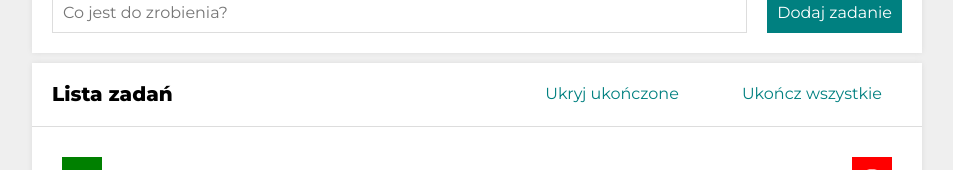
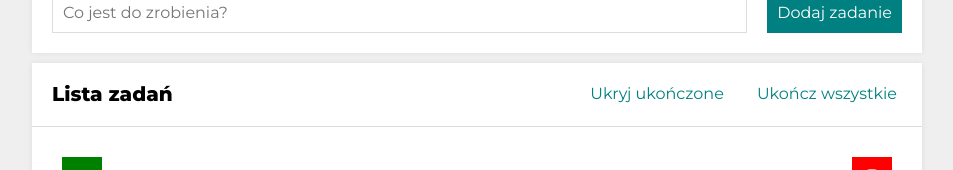
Before and after one commit to WerkaStrong/todo-list-react, a React (Create React App) app: page / in a window 1280 px wide. Shown: the part 201-371 px from the top of the page, without its empty margins (163-1116 px from the left). Built offline with nearby package versions, Linux system fonts and the light colour scheme.

Commit message:
change width of buttons_button

```diff
--- a/src/Buttons/style.css
+++ b/src/Buttons/style.css
@@ -8,7 +8,7 @@
     background-color: white;
     border: none;
     color:teal;
-    width: 200px;
+    width: 170px;
     height: 50px ;
     transition: 1s;
     padding: 1%;
```
